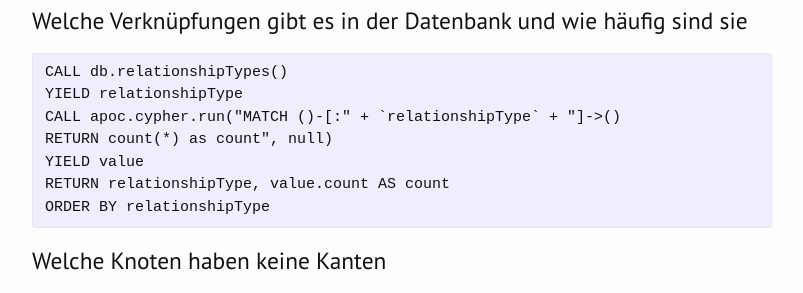
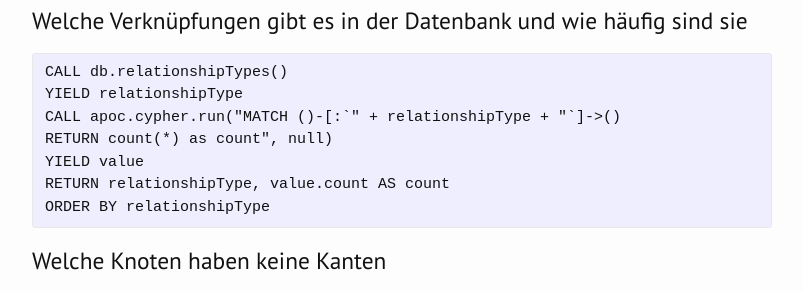
Before and after one commit to kuczera/Graphentechnologien, a Jekyll site: the page built from docs/95_Anhang.md, in a window 1280 px wide and 900 px high, scrolled down 1691 px. Shown: the part 196-489 px from the top of the window, without its empty margins (238-1041 px from the left). Built offline with Jekyll 4.4.1, drawn with Linux system fonts in a browser that asks for light colours.

```diff
--- a/docs/95_Anhang.md
+++ b/docs/95_Anhang.md
@@ -41,7 +41,7 @@ ORDER BY label
 ~~~cyper
 CALL db.relationshipTypes()
 YIELD relationshipType
-CALL apoc.cypher.run("MATCH ()-[:" + `relationshipType` + "]->()
+CALL apoc.cypher.run("MATCH ()-[:`" + relationshipType + "`]->()
 RETURN count(*) as count", null)
 YIELD value
 RETURN relationshipType, value.count AS count
```
